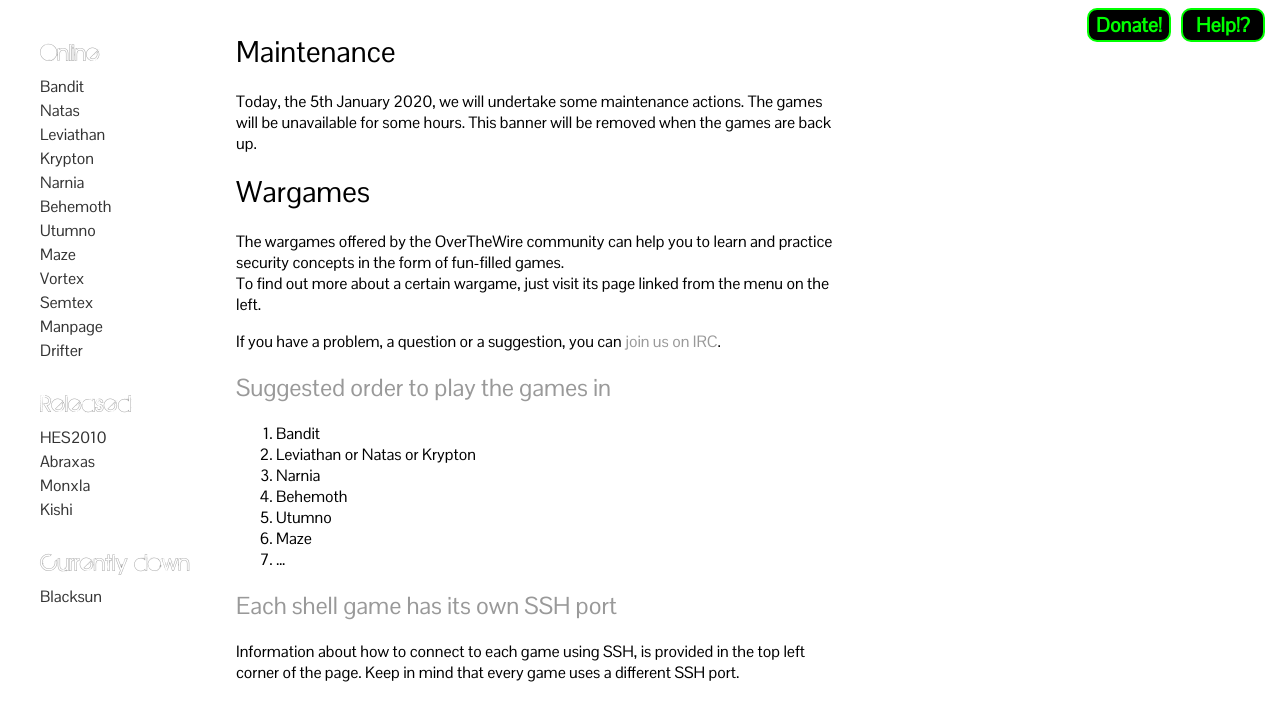
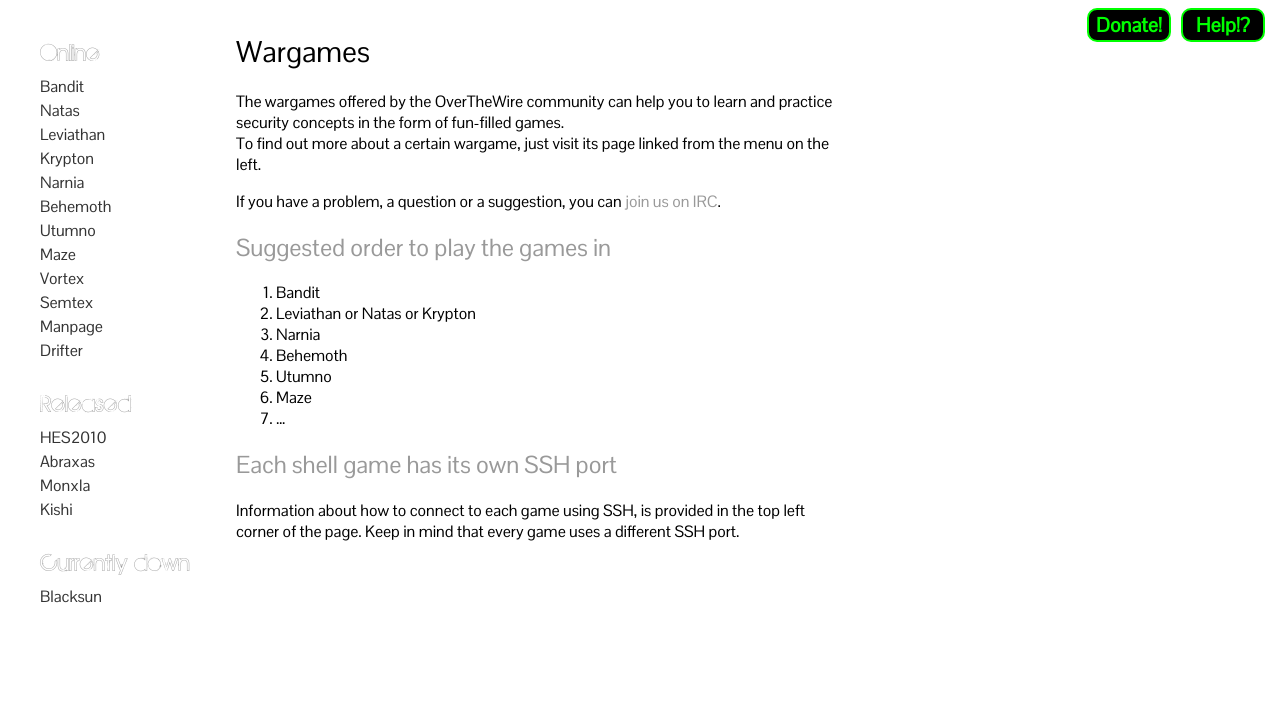
Before and after one commit to OverTheWireOrg/OverTheWire-website, a Jekyll site: the page built from wargames/index.md, in a window 1280 px wide, cut to the strip 77-798 px from the top of the page. Built offline with Jekyll 4.4.1, drawn with Linux system fonts in a browser that asks for light colours.

Commit message:
Update index.md
remove maintenance info

```diff
--- a/wargames/index.md
+++ b/wargames/index.md
@@ -3,12 +3,6 @@
 listgames: true
 title: Wargames
 ---
-
-Maintenance
-========
-
-Today, the 5th January 2020, we will undertake some maintenance actions. The games will be unavailable for some hours.
-This banner will be removed when the games are back up.
 
 Wargames
 ========
```
